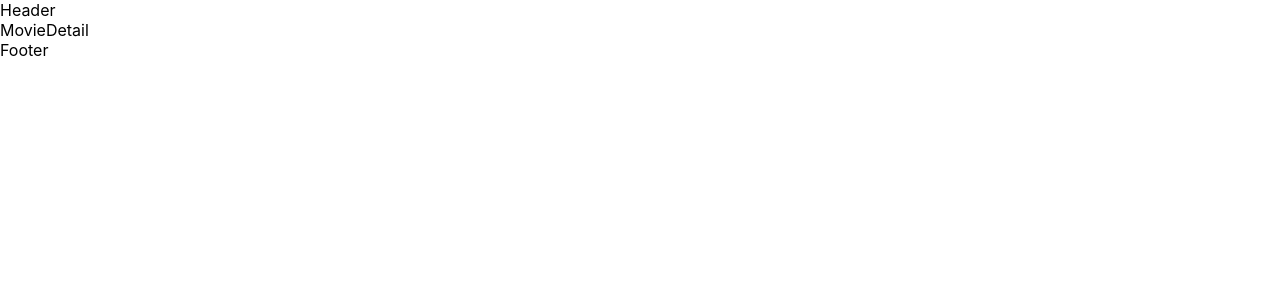
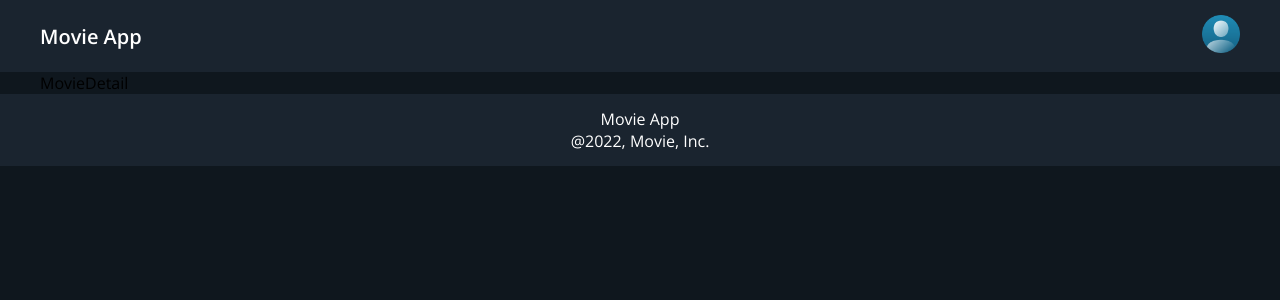
Before and after one commit to edi-sipka/Movies_App, a React (Create React App) app: page /movie/1 in a window 1280 px wide. Shown: the top 300 px of the page. Built offline with nearby package versions, Linux system fonts and the light colour scheme.

Commit message:
Add header and footer

```diff
--- a/public/index.html
+++ b/public/index.html
@@ -10,6 +10,16 @@
       content="Web site created using create-react-app"
     />
     <link rel="apple-touch-icon" href="%PUBLIC_URL%/logo192.png" />
+    <link
+      href="https://fonts.googleapis.com/css2?family=Open+Sans:wght@300;400;600;700&display=swap"
+      rel="stylesheet"
+    />
+    <link
+      rel="stylesheet"
+      href="https://pro.fontawesome.com/releases/v5.10.0/css/all.css"
+      integrity="sha384-AYmEC3Yw5cVb3ZcuHtOA93w35dYTsvhLPVnYs9eStHfGJvOvKxVfELGroGkvsg+p"
+      crossorigin="anonymous"
+    />
     <!--
       manifest.json provides metadata used when your web app is installed on a
       user's mobile device or desktop. See https://developers.google.com/web/fundamentals/web-app-manifest/
--- a/src/App.js
+++ b/src/App.js
@@ -13,11 +13,13 @@ function App() {
   return (
     <div className="App">
       <Header />
-      <Routes>
-        <Route exact path="/" element={<Home />} />
-        <Route path="/movie/:imdbID" element={<MovieDetail />} />
-        <Route element={<PageNotFound />} />
-      </Routes>
+      <div className="container">
+        <Routes>
+          <Route exact path="/" element={<Home />} />
+          <Route path="/movie/:imdbID" element={<MovieDetail />} />
+          <Route element={<PageNotFound />} />
+        </Routes>
+      </div>
       <Footer />
     </div>
   );
--- a/src/App.scss
+++ b/src/App.scss
@@ -0,0 +1,16 @@
+@import '../src/common/colors.scss';
+* {
+  margin: 0;
+  padding: 0;
+  box-sizing: border-box;
+  font-family: 'Open sans', sans-serif;
+}
+a {
+  text-decoration: none;
+}
+body {
+  background: $primary-color;
+}
+.container {
+  margin: 0px 40px;
+}
--- a/src/components/Footer/Footer.js
+++ b/src/components/Footer/Footer.js
@@ -1,8 +1,14 @@
 /* eslint-disable */
 import React from 'react';
+import './Footer.scss';
 
 const Footer = () => {
-  return <div>Footer</div>;
+  return (
+    <div className="footer">
+      <div>Movie App</div>
+      <div>@2022, Movie, Inc.</div>
+    </div>
+  );
 };
 
 export default Footer;
--- a/src/components/Footer/Footer.scss
+++ b/src/components/Footer/Footer.scss
@@ -0,0 +1,10 @@
+@import '../../common/colors.scss';
+.footer {
+  background: $secondary-color;
+  height: 72px;
+  display: flex;
+  align-items: center;
+  justify-content: center;
+  flex-direction: column;
+  color: $font-primary;
+}
--- a/src/components/Header/Header.js
+++ b/src/components/Header/Header.js
@@ -1,8 +1,20 @@
 /* eslint-disable */
 import React from 'react';
+import { Link } from 'react-router-dom';
+import user from '../../images/user.png';
+import './Header.scss';
 
 const Header = () => {
-  return <div>Header</div>;
+  return (
+    <div className="header">
+      <Link to="/">
+        <div className="logo">Movie App</div>
+      </Link>
+      <div className="user-image">
+        <img src={user} alt="user"></img>
+      </div>
+    </div>
+  );
 };
 
 export default Header;
--- a/src/components/Header/Header.scss
+++ b/src/components/Header/Header.scss
@@ -0,0 +1,19 @@
+@import '../../common/colors.scss';
+.header {
+  background-color: $secondary-color;
+  height: 72px;
+  padding: 0 40px;
+  display: flex;
+  align-items: center;
+  justify-content: space-between;
+}
+.logo {
+  color: $font-primary;
+  font-size: 20px;
+  font-weight: 600;
+}
+.user-img,
+.user-image img {
+  width: 38px;
+  height: 38px;
+}
```
Also changed, not shown: src/images/pnf.jpg (added), src/images/user.png (added).
